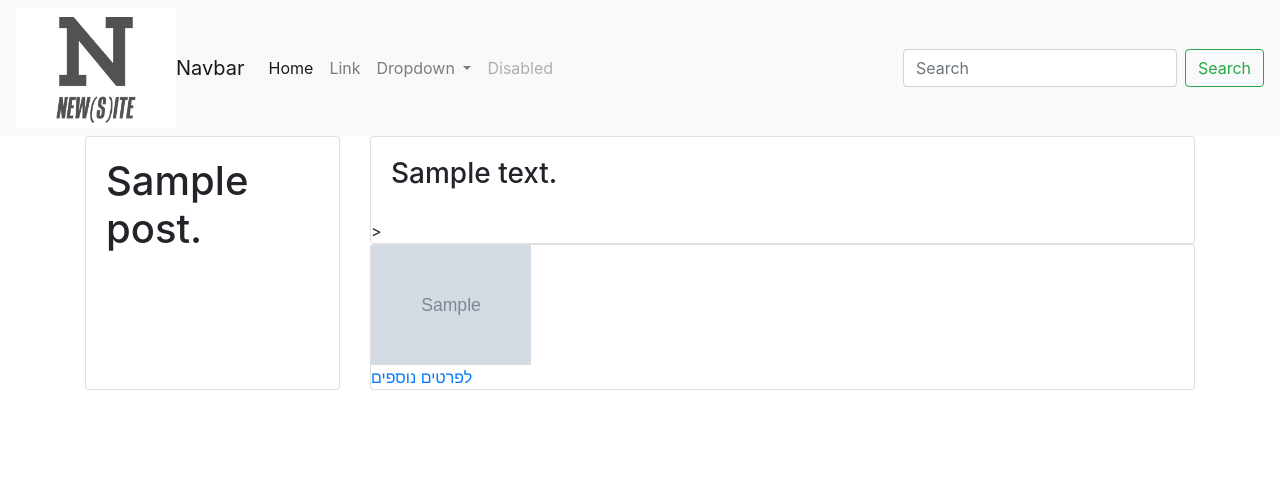
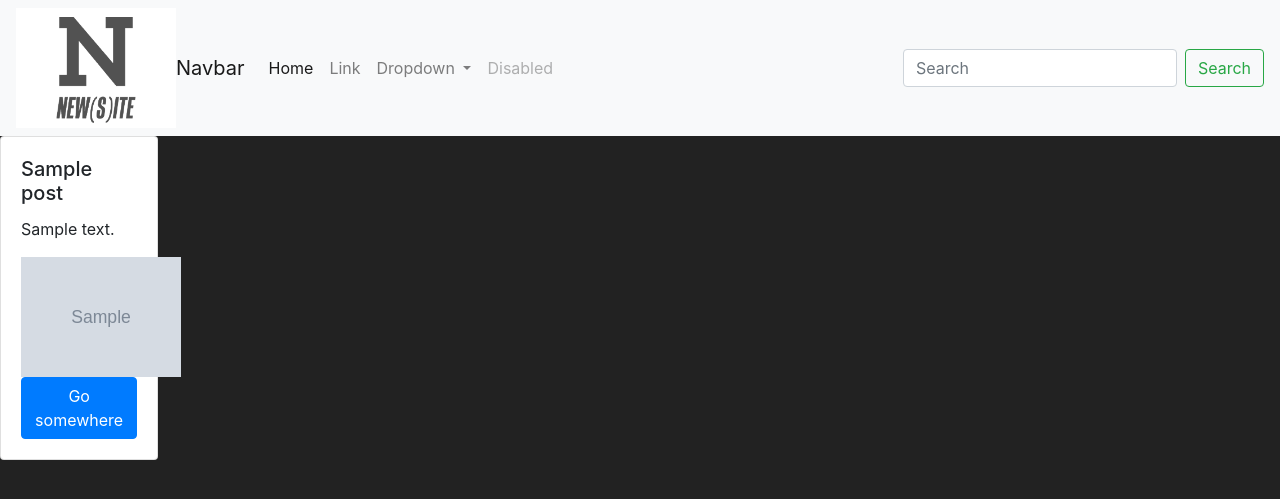
Before and after one commit to OrBut93/News-Site, a Django app: template NewsSiteProj/templates/NewsSiteProj/home.html in a window 1280 px wide. Shown: the top 499 px of the page. Run offline with Django 3.2, Linux system fonts and the light colour scheme; the template is opened without the code that fills it: most values are stand-ins (such as "Sample title", 1, 10 or a date in 2020); grey boxes marked "Sample" are stand-in pictures; some libraries are stand-ins or nearby versions.

```diff
--- a/NewsSiteProj/static/NewsSiteProj/custom.css
+++ b/NewsSiteProj/static/NewsSiteProj/custom.css
@@ -0,0 +1,7 @@
+.navbar-nav .nav-link:hover {
+    color: rgba(0, 0, 0, .5) !important;
+}
+
+body {
+    background: #222222;
+}
--- a/NewsSiteProj/templates/NewsSiteProj/home.html
+++ b/NewsSiteProj/templates/NewsSiteProj/home.html
@@ -1,38 +1,32 @@
 {% extends 'NewsSiteProj/base.html' %}
 {% block content %}
 
+    <div class="card-group">
         {% for post in posts %}
 
-    <link rel="stylesheet" href="https://stackpath.bootstrapcdn.com/bootstrap/4.1.1/css/bootstrap.min.css" integrity="sha384-WskhaSGFgHYWDcbwN70/dfYBj47jz9qbsMId/iRN3ewGhXQFZCSftd1LZCfmhktB" crossorigin="anonymous">
-    <div class="container">
             <div class="row">
-        <div class="col col-md-3">
-            <div class="card h-100">
-                <h1 class="card-body">{{ post.title}}.</h1>
-            </div>
-        </div>
-        <div class="col col-md-9">
+                <div class="col-sm-6">
                     <div class="card">
-                <h3 class="card-body">{{ post.description}}</h3>>
-            </div>
-            <div class="card">
-
-                <img src="{{ post.image.url}}" style="width: 10rem;">
-                <a href="{% url 'detail' post.id%}">לפרטים נוספים</a>
+                        <div class="card-body">
+                            <h5 class="card-title">{{ post.title }}</h5>
+                            <p class="card-text">{{ post.description }}</p>
+                            <img src="{{ post.image.url }}" style="width: 10rem;">
+                            <a href="{% url 'detail' post.id %}" class="btn btn-primary">Go somewhere</a>
                         </div>
                     </div>
                 </div>
             </div>
+            {#            <div class="card" style="width: 18rem;">#}
+            {#                <div class="card-body">#}
+            {#                    <h1 class="card-title">{{ post.title }}</h1>#}
+            {#                    <p class="card-text">{{ post.description }}</p>#}
+            {#                    <img src="{{ post.image.url }}" style="width: 10rem;">#}
+            {#                    <a href="{% url 'detail' post.id %}">לפרטים נוספים</a>#}
+            {#                </div>#}
+            {#            </div>#}
 
-{#    <div class="card" style="width: 18rem;">#}
-{#    <div class="card-body">#}
-{#    <h1 class="card-title">{{ post.title}}</h1>#}
-{#    <p class="card-text">{{ post.description}}</p>#}
-{#    <img src="{{ post.image.url}}" style="width: 10rem;">#}
-{#    <a href="{% url 'detail' post.id%}">לפרטים נוספים</a>#}
-{#  </div>#}
-{#</div>#}
 
         {% endfor %}
+    </div>
 
 {% endblock %}
--- /dev/null
+++ b/req.txt
@@ -0,0 +1,5 @@
+asgiref==3.2.10
+Django==3.0.7
+psycopg2==2.8.5
+pytz==2020.1
+sqlparse==0.3.1
--- /dev/null
+++ b/requirements.txt
@@ -0,0 +1,2 @@
+pytz
+psycopg2
```
Also changed, not shown: NewsSiteProj/templates/NewsSiteProj/base.html (+18 -8 lines), media/NewsSite/images/104023511_10214859102665674_2548427606948946395_n_fxHyKYS.jpg (added), media/NewsSite/images/104024629_10214859103825703_5635334836664922537_o_bJFahg5.jpg (added), 1 other file. Lines whose indentation alone changed are shown as unchanged.
